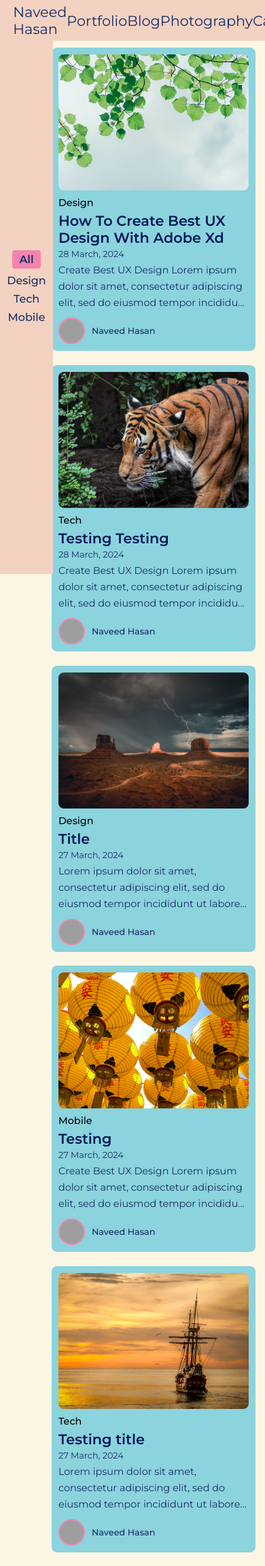
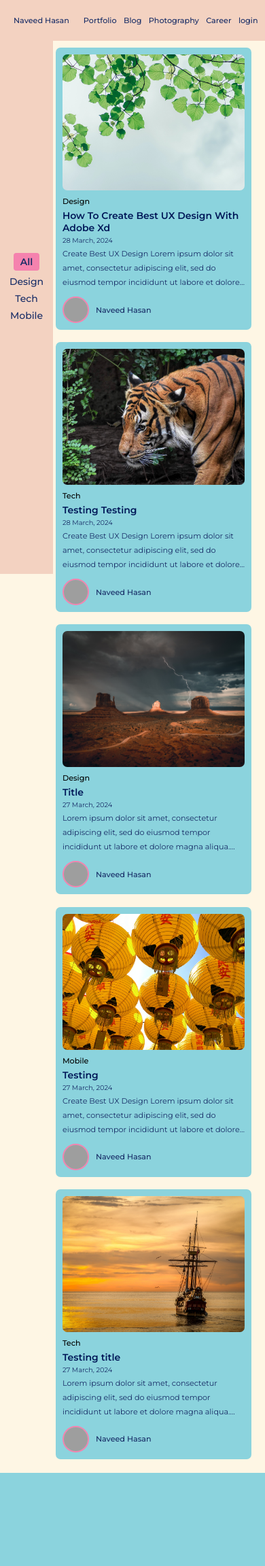
Before and after one commit to arnob2112/Naveed-Hasan, a Flask app: page /all_blogs in a window 390 px wide. Shown: the whole page at 68% size. After the commit the page ends 2166 px from the top, so only its background shows below. Run offline with Flask 3, Linux system fonts and the light colour scheme; grey boxes are pictures that could not be loaded.

Commit message:
made responsive screen

```diff
--- a/static/styles/all_blogs.css
+++ b/static/styles/all_blogs.css
@@ -146,6 +146,47 @@
     font-weight: 500;
 }
 
+@media (max-width:1220px){
+    .post-container {
+        grid-template-columns: repeat(auto-fit, minmax(280px, auto));
+    }
+}
+
+@media (max-width:1140px){
+    .post-container {
+        grid-template-columns: repeat(auto-fit, minmax(250px, auto));
+    }
+}
+
+@media (max-width:1030px){
+    .post-container {
+        grid-template-columns: repeat(auto-fit, minmax(200px, auto));
+    }
+}
+
+@media (max-width:960px) {
+    .post-title {
+        font-size: 1.1rem;
+    }
+}
+
+@media (max-width:840px){
+    .category {
+        font-size: 0.8rem;
+    }
+
+    .post-title {
+        font-size: 1rem;
+    }
+
+    .post-date {
+        font-size: 0.7rem;
+    }
+}
+    .post-decription {
+        font-size: 0.8rem;
+    }
+
 /* #button {
     width: 100%;
     max-width: 150px;
--- a/static/styles/base.css
+++ b/static/styles/base.css
@@ -31,6 +31,7 @@ a {
     justify-content: center;
     align-items: center;
     font-size: 1.3rem;
+    font-weight: 500;
     width: 100%;
     height: 60px;
     position: fixed;
@@ -68,6 +69,39 @@ a {
     font-weight: 700;
 }
 
+@media (max-width: 700px) {
+    .navbar {
+        font-size: 1.1rem;
+        font-weight: 450;
+    }
+}
+
+@media (max-width: 560px) {
+    .navbar {
+        font-size: 1rem;
+    }
+}
+
+@media (max-width: 490px) {
+    html {
+        font-size: 14px;
+      }
+
+    .navbar {
+        /* font-size: .9rem; */
+    }
+}
+
+@media (max-width: 450px) {
+    .navbar {
+        font-size: .8rem;
+    }
+}
+
+
+
+
+
 /* .navbar .links a{
     text-decoration: none;
 } */
--- a/templates/update_post.html
+++ b/templates/update_post.html
@@ -14,7 +14,7 @@
     {% block content %}
         <div class="parent">
             <!-- Here max width is being changed. -->
-            <div class="container" style="max-width: none;">
+            <div class="container">
             <form action="{{ url_for('updatepost', post_id=blog.id) }}" method="POST" enctype="multipart/form-data">
                 <h1> Update Post </h1>
                 <div class="row">
```
Also changed, not shown: static/styles/create_post.css (+25 -4 lines), static/styles/post_page.css (+37 -1 lines), instance/All Information.db.
